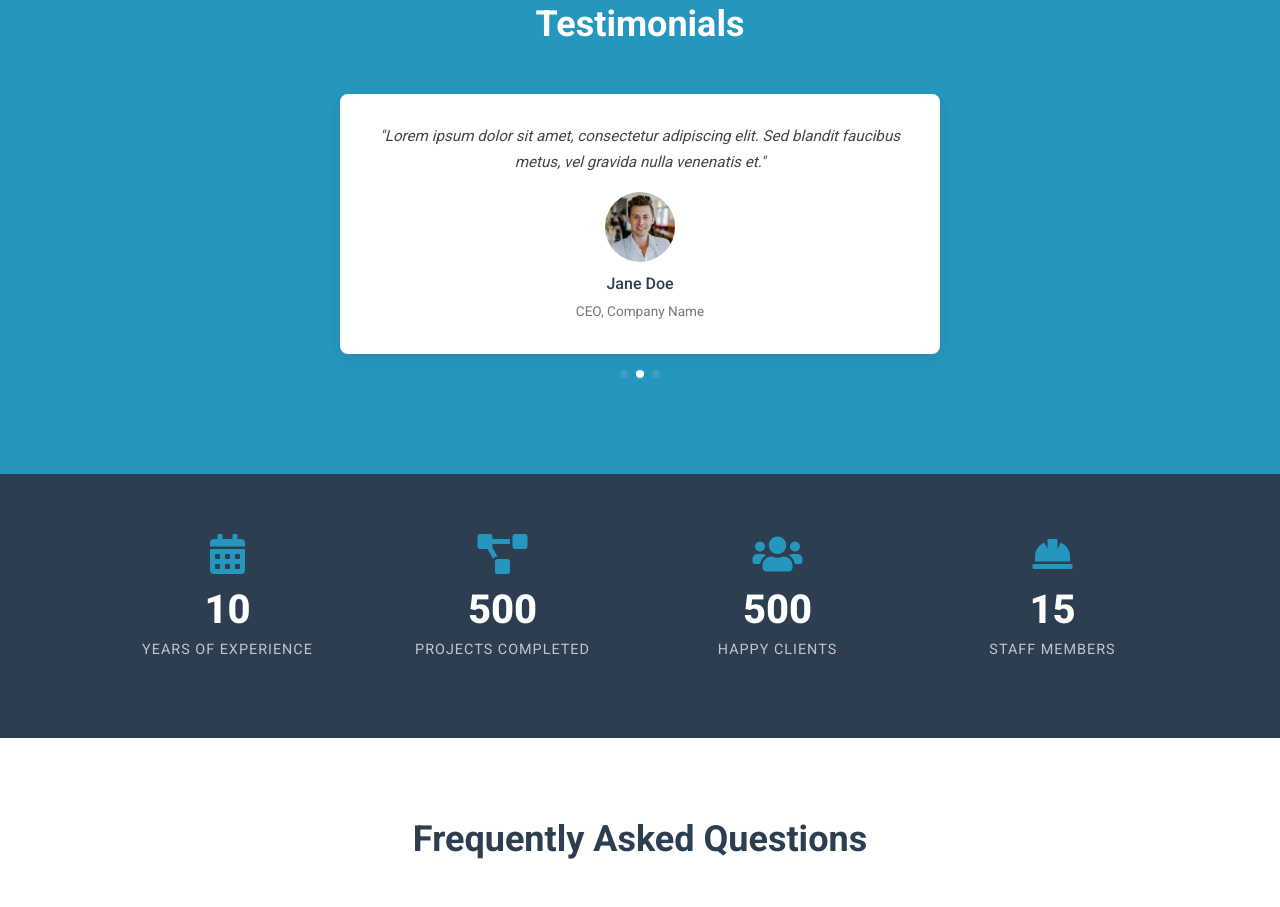
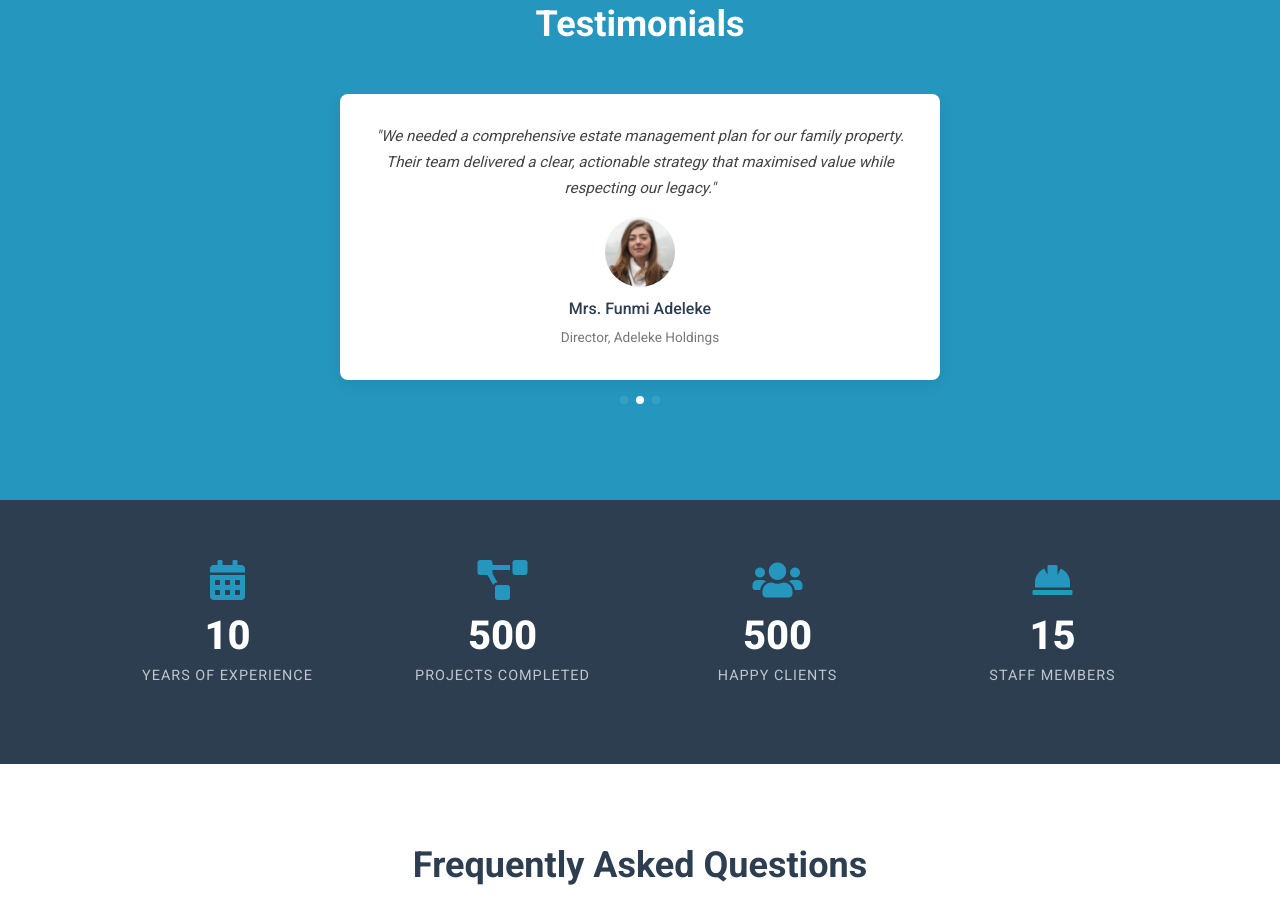
Before and after one commit to jakejunior-tech/Kingsley-Jackson-consult, a plain HTML site: page index.html in a window 1280 px wide. Shown: the part 5357-6264 px from the top of the page. Drawn offline with nearby package versions, Linux system fonts and the light colour scheme.

Commit message:
Replace placeholder testimonials with real client content and photos

```diff
--- a/index.html
+++ b/index.html
@@ -457,36 +457,36 @@
                 <div class="swiper-slide">
                     <div class="testimonial-item">
                         <div class="testimonial-content">
-                            <p>"Lorem ipsum dolor sit amet, consectetur adipiscing elit. Sed blandit faucibus metus, vel gravida nulla venenatis et."</p>
+                            <p>"Kingsley Jackson handled the topographical survey for our 12-acre housing project. The accuracy and turnaround were exceptional. I'd recommend them to any serious developer."</p>
                         </div>
                         <div class="testimonial-author">
-                            <img src="images/testimonial/image-1.jpg" alt="Client 1" loading="lazy">
-                            <h4>John Doe</h4>
-                            <span>CEO, Company Name</span>
+                            <img src="images/testimonial/testimonial-1.jpg" alt="Engr. Chidi Okonkwo" loading="lazy">
+                            <h4>Engr. Chidi Okonkwo</h4>
+                            <span>Project Manager, Havencrest Developers</span>
                         </div>
                     </div>
                 </div>
                 <div class="swiper-slide">
                     <div class="testimonial-item">
                         <div class="testimonial-content">
-                            <p>"Lorem ipsum dolor sit amet, consectetur adipiscing elit. Sed blandit faucibus metus, vel gravida nulla venenatis et."</p>
+                            <p>"We needed a comprehensive estate management plan for our family property. Their team delivered a clear, actionable strategy that maximised value while respecting our legacy."</p>
                         </div>
                         <div class="testimonial-author">
-                            <img src="images/testimonial/image-2.jpg" alt="Client 1" loading="lazy">
-                            <h4>Jane Doe</h4>
-                            <span>CEO, Company Name</span>
+                            <img src="images/testimonial/testimonial-2.jpg" alt="Mrs. Funmi Adeleke" loading="lazy">
+                            <h4>Mrs. Funmi Adeleke</h4>
+                            <span>Director, Adeleke Holdings</span>
                         </div>
                     </div>
                 </div>
                 <div class="swiper-slide">
                     <div class="testimonial-item">
                         <div class="testimonial-content">
-                            <p>"Lorem ipsum dolor sit amet, consectetur adipiscing elit. Sed blandit faucibus metus, vel gravida nulla venenatis et."</p>
+                            <p>"Their consulting service helped us navigate the regulatory landscape for our mixed-use development. Saved us months of delays. Truly a professional outfit."</p>
                         </div>
                         <div class="testimonial-author">
-                            <img src="images/testimonial/image-3.jpg" alt="Client 1" loading="lazy">
-                            <h4>Jack Doe</h4>
-                            <span>CEO, Company Name</span>
+                            <img src="images/testimonial/testimonial-3.jpg" alt="Mr. Ibrahim Suleiman" loading="lazy">
+                            <h4>Mr. Ibrahim Suleiman</h4>
+                            <span>CEO, Northgate Properties</span>
                         </div>
                     </div>
                 </div>
```
Also changed, not shown: images/testimonial/testimonial-1.jpg (added), images/testimonial/testimonial-2.jpg (added), images/testimonial/testimonial-3.jpg (added).
